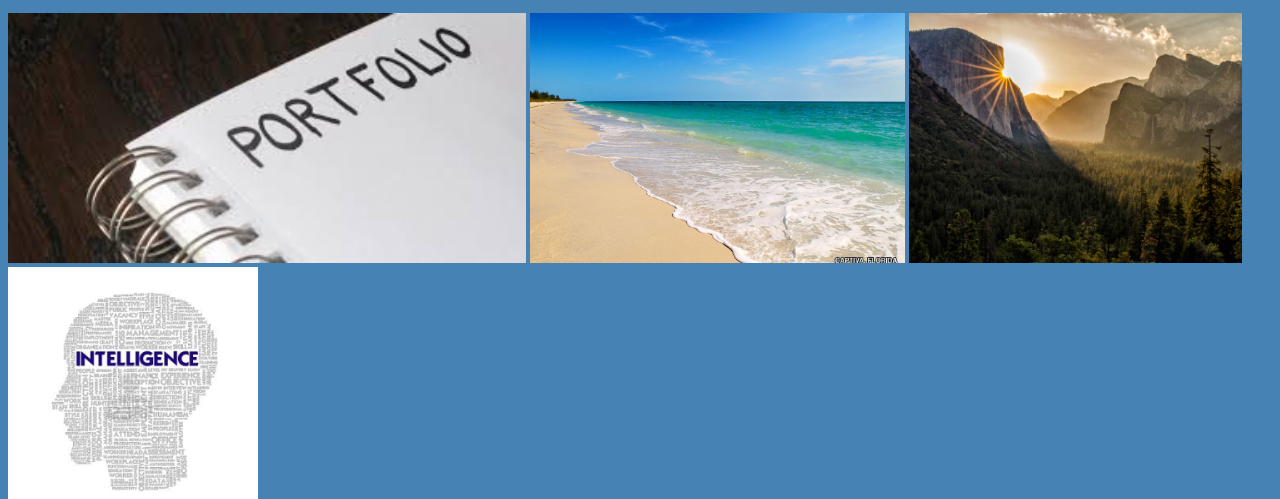
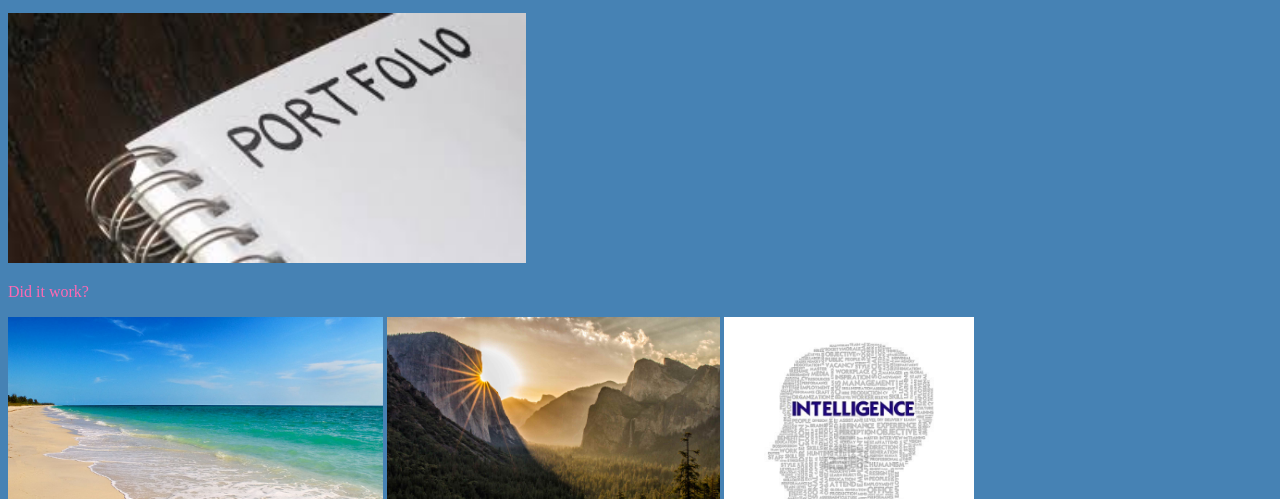
Before and after one commit to NeedMoreZoidberg/NeedMoreZoidberg.github.io, a plain HTML site: page portfolio.html in a window 1280 px wide. Shown: the part 145-644 px from the top of the page. Drawn offline with Linux system fonts and the light colour scheme; files whose address does not match are found by name.

Commit message:
formatting under picture

```diff
--- a/portfolio.html
+++ b/portfolio.html
@@ -13,6 +13,7 @@
     <h1>This is my Portfolio Page!</h1>
     <p style="color:#FF69B4;">Hello Viewer! This page is dedicated to describing Charlie Patterson. Charlie enjoys scenic walks on the beach, visiting state parks, and learning about people. Charlie would like to spend the rest of his life creating and playing video games with his friends. Some things Charlie dislikes are potatoes because they taste weird and stupid questions for ovbious reasons.</p>
     <img src="images/portfolio.jpg" height="250">
+    <p style="color:#FF69B4;">Did it work?</p>
     <img src="images/beach.jpg" height="250">
     <img src="images/yosemite.jpg" height="250">
     <img src="images/intel.jpg" height="250">
```
